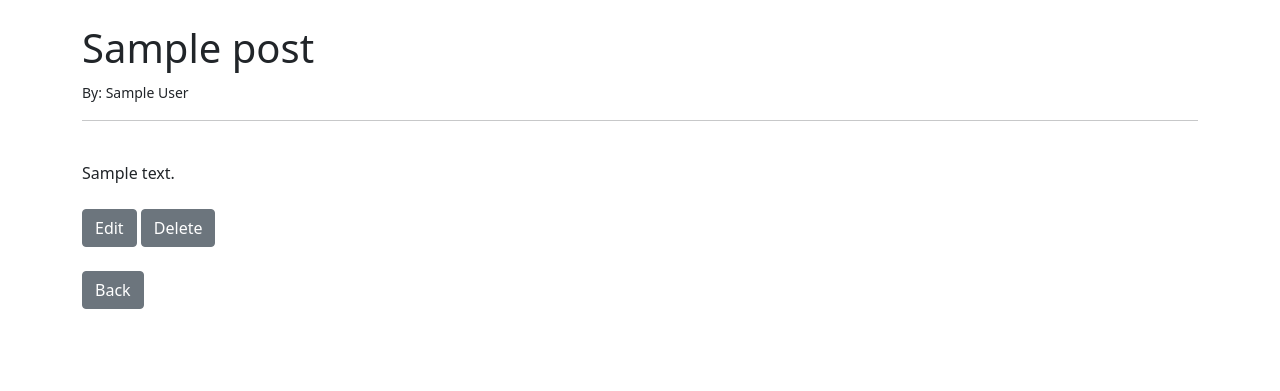
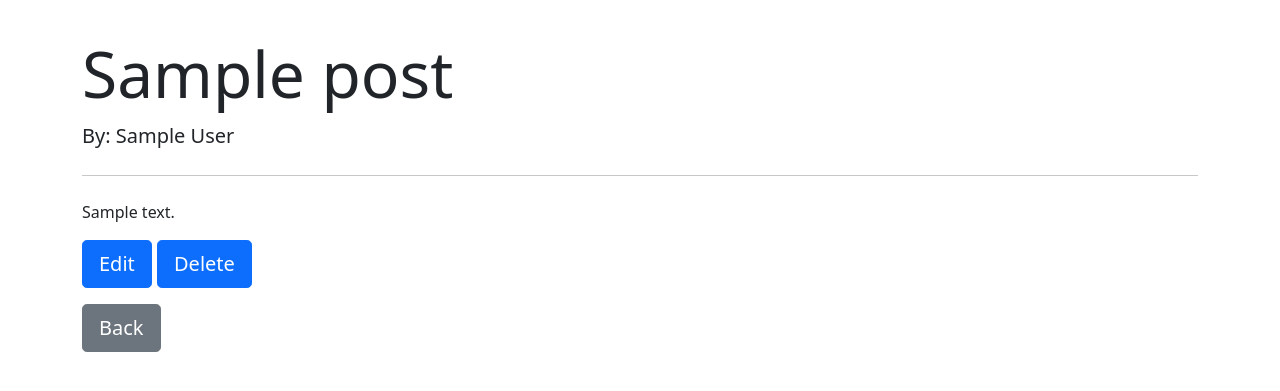
Before and after one commit to SalihTpc/blog-Project, a Django app: page /blog/1 in a window 1280 px wide. Shown: the part 64-455 px from the top of the page. Run offline with Django 4.2, Linux system fonts and the light colour scheme; tables that the repository leaves empty hold one stand-in row (values such as "Sample post").

Commit message:
some bootstrap features are added.

```diff
--- a/mev/templates/base.html
+++ b/mev/templates/base.html
@@ -16,7 +16,7 @@
     <title>{% block title %}NHL Teams{% endblock %}</title>
   </head>
   <body>
-    <nav class="navbar navbar-expand-lg navbar-dark bg-dark">
+    <nav class="navbar navbar-expand-lg fixed-top navbar-dark bg-dark">
       <div class="container-fluid">
         <a href="{% url 'home' %}"><img src="https://www-league.nhlstatic.com/images/logos/league-dark/133-flat.svg" alt="nhl" width="50px" class="navbar-brand"></img></a>
         <button
@@ -39,7 +39,6 @@
         </div>
       </div>
     </nav>
-    <br />
     <div class="container">{% block content %} {% endblock %}</div>
     <script
       src="https://cdn.jsdelivr.net/npm/bootstrap@5.1.3/dist/js/bootstrap.bundle.min.js"
--- a/mev/templates/delete.html
+++ b/mev/templates/delete.html
@@ -2,7 +2,7 @@
 {% block title %} Delete Blog Post {% endblock %}
 
 {% block content %}
-
+<section style="margin-top: 100px">
 <h2>Delete Post : {{ post.title }}</h2><br><br>
 <div class="form-group">
     <form action="" method="POST">
@@ -11,6 +11,7 @@
         <button class="btn btn-secondary">Delete</button>
     </form>
 </div>
+</section>
 
 
 {% endblock %}
--- a/mev/templates/details.html
+++ b/mev/templates/details.html
@@ -1,18 +1,21 @@
 {% extends "base.html" %}
 {% block title %} {{post.title}} {% endblock %}
+{% block content %}
+<section style="margin-top:100px;">
+  <div class="jumbotron">
+  <h1 class="display-3">{{ post.title }}</h1>
+  <p class="lead">By: {{ post.author.first_name }} {{ post.author.last_name }}</p>
+  <hr class="my-4">
+  <p>{{post.body}}</p>
+  <p class="lead">
+    <a class="btn btn-primary btn-lg" href="{% url 'update' post.pk %}" role="button">Edit</a>
+    <a class="btn btn-primary btn-lg" href="{% url 'delete' post.pk %}" role="button">Delete</a>
+  </p>
+  <p class="lead">
+    <a class="btn btn-secondary btn-lg" href="{% url 'home' %}" role="button">Back</a>
+  </p>
+</div>
+</section>
 
 
-{% block content %}
-
-<h1>{{ post.title }}</h1>
-<small>By: {{ post.author.first_name }} {{ post.author.last_name }}</small
-><br />
-<hr />
-<br />
-{{post.body}}
-<br /><br />
-<a href="{% url 'update' post.pk %}" class="btn btn-secondary">Edit</a>
-<a href="{% url 'delete' post.pk %}" class="btn btn-secondary">Delete</a>
-<br><br>
-<a href="{% url 'home' %}" class="btn btn-secondary">Back</a>
 {% endblock %}
```
Also changed, not shown: mev/templates/home.html (+39 -10 lines), mev/templates/update.html (+8 -9 lines).
